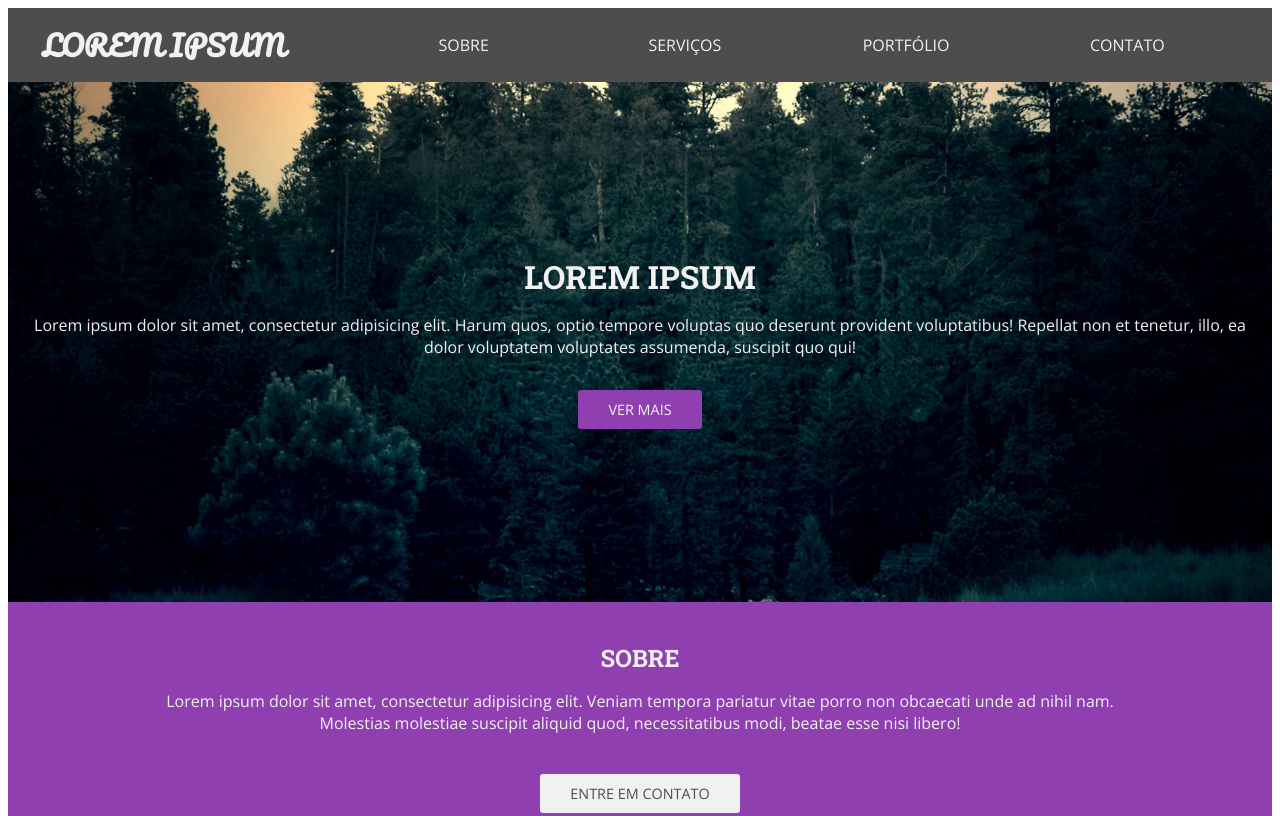
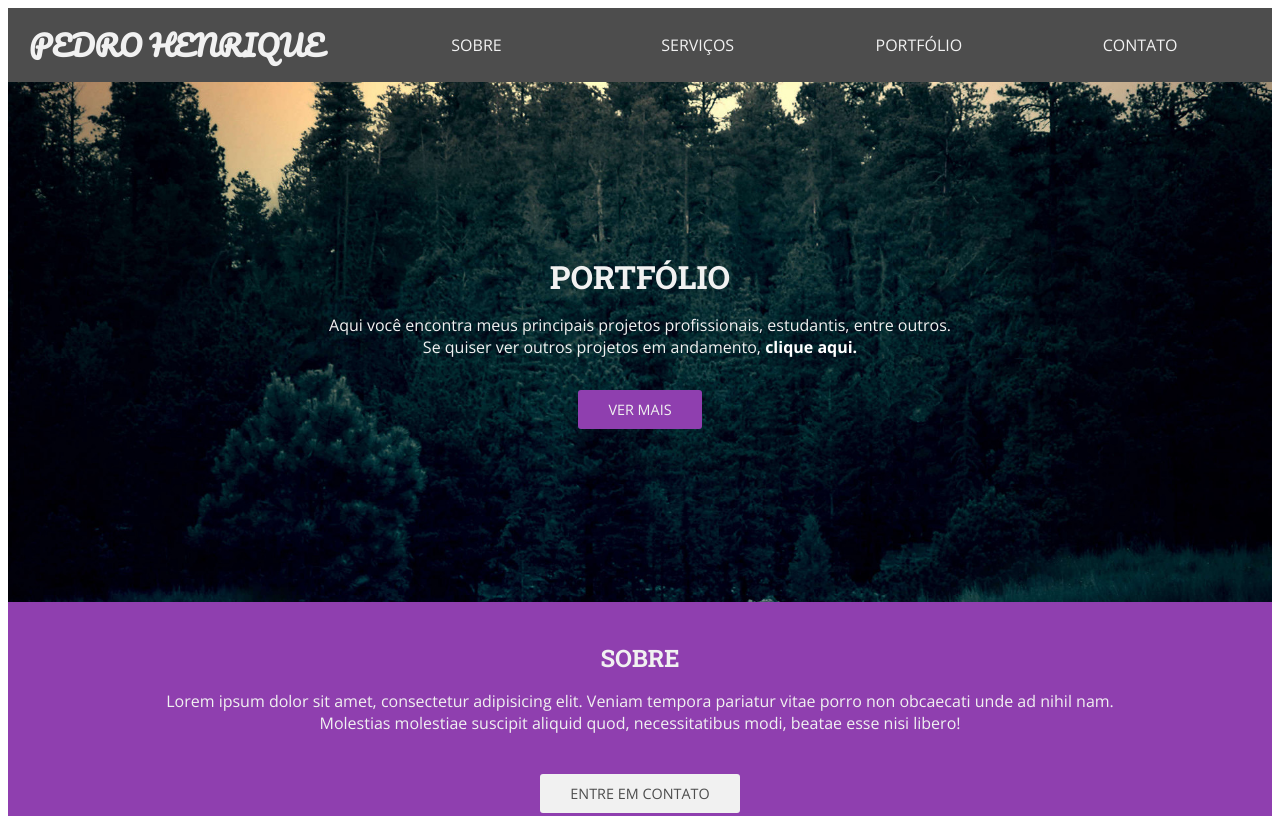
Before and after one commit to Pedrohf360/portfolio, a plain HTML site: page index.html in a window 1280 px wide. Shown: the top 816 px of the page. Drawn offline with nearby package versions, Linux system fonts and the light colour scheme.

Commit message:
Atualizando informações textuais.

```diff
--- a/css/style.css
+++ b/css/style.css
@@ -19,6 +19,15 @@ h1, h2, h3{
 	margin: 0;
 	font-family: Roboto Slab, Arial, Helvetica, sans-serif;
 	font-weight: 700;
+}
+
+header a{
+	color: white;
+	text-decoration: none;
+}
+
+a:hover{
+	text-decoration: underline;
 }
 
 .botao {
@@ -70,6 +79,12 @@ nav ul li a{
 	width: 100%;
 	text-decoration: none;
 	color: #f1f1f1;
+	transition-delay: 0.05s;
+}
+
+nav ul li a:hover{
+	background: white;
+	color: black;
 }
 
 /*
--- a/index.html
+++ b/index.html
@@ -3,8 +3,8 @@
 <head>
 	<meta charset="UTF-8">
 	<title>Portfólio - Pedro H.</title>
+	<link rel="shortcut icon" href="img/title.ico">
 	<meta name="viewport" content="width=device-width, initial-scale=1.0" />
-	<link rel="shortcut icon" href="img/title.ico">
 
 	<link href="https://fonts.googleapis.com/css?family=Open+Sans:400,700|Pacifico|Roboto Slab:400,700" rel="stylesheet">
 
@@ -13,7 +13,7 @@
 <script>document.write('<script src="http://' + (location.host || 'localhost').split(':')[0] + ':35729/livereload.js?snipver=1"></' + 'script>')</script>
 <body>
 	<nav>
-		<a href="#lorem">LOREM IPSUM</a>
+		<a href="#lorem">PEDRO HENRIQUE</a>
 		<ul>
 			<li><a href="#sobre">SOBRE</a></li>
 			<li><a href="#servicos">SERVIÇOS</a></li>
@@ -23,8 +23,9 @@
 	</nav>
 
 	<header id="lorem">
-		<h1>LOREM IPSUM</h1>
-		<p>Lorem ipsum dolor sit amet, consectetur adipisicing elit. Harum quos, optio tempore voluptas quo deserunt provident voluptatibus! Repellat non et tenetur, illo, ea dolor voluptatem voluptates assumenda, suscipit quo qui!</p>
+		<h1>PORTFÓLIO</h1>
+		<p>Aqui você encontra meus principais projetos profissionais, estudantis, entre outros.<br>
+			Se quiser ver outros projetos em andamento, <a href="https://github.com/Pedrohf360" target="_blank"><strong>clique aqui.</strong></a></p>
 		<a href="#sobre" class="botao">VER MAIS</a>
 	</header>
 
```
